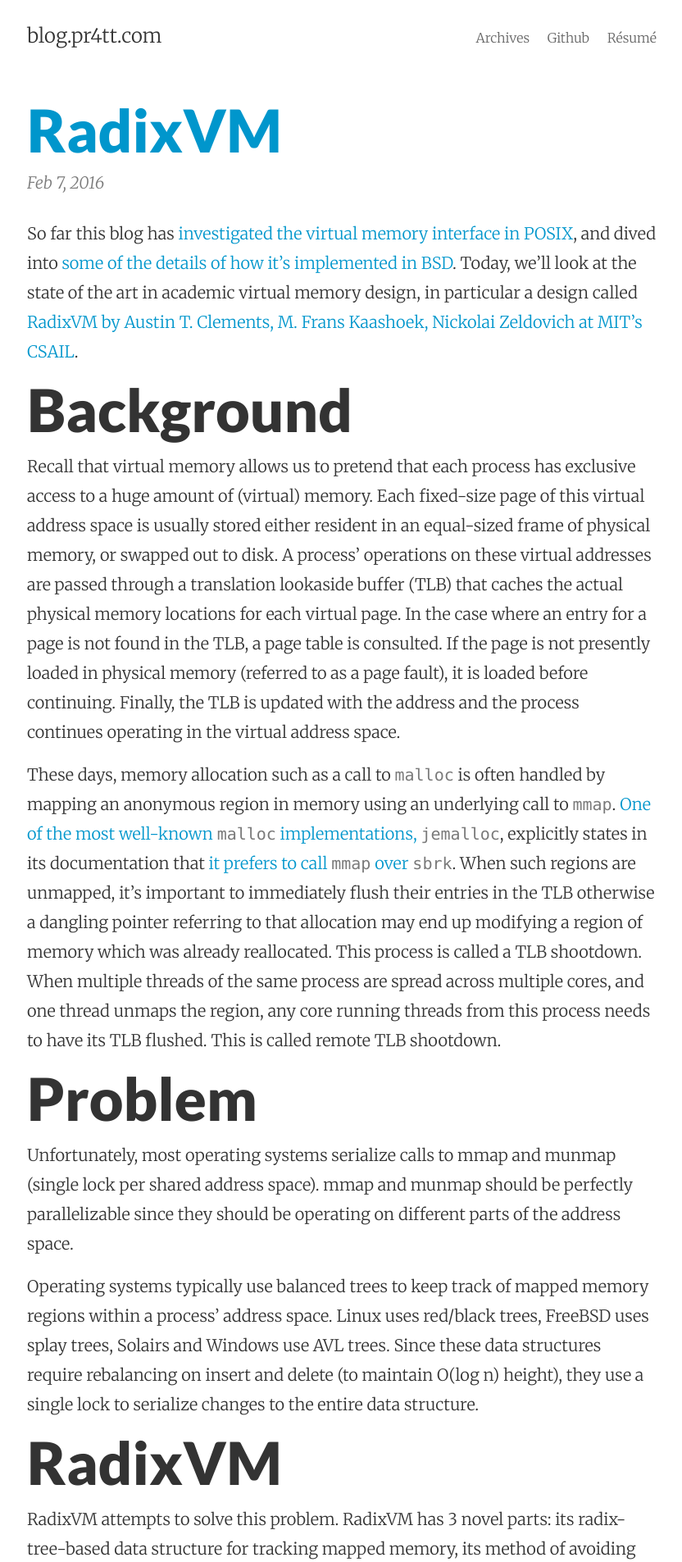
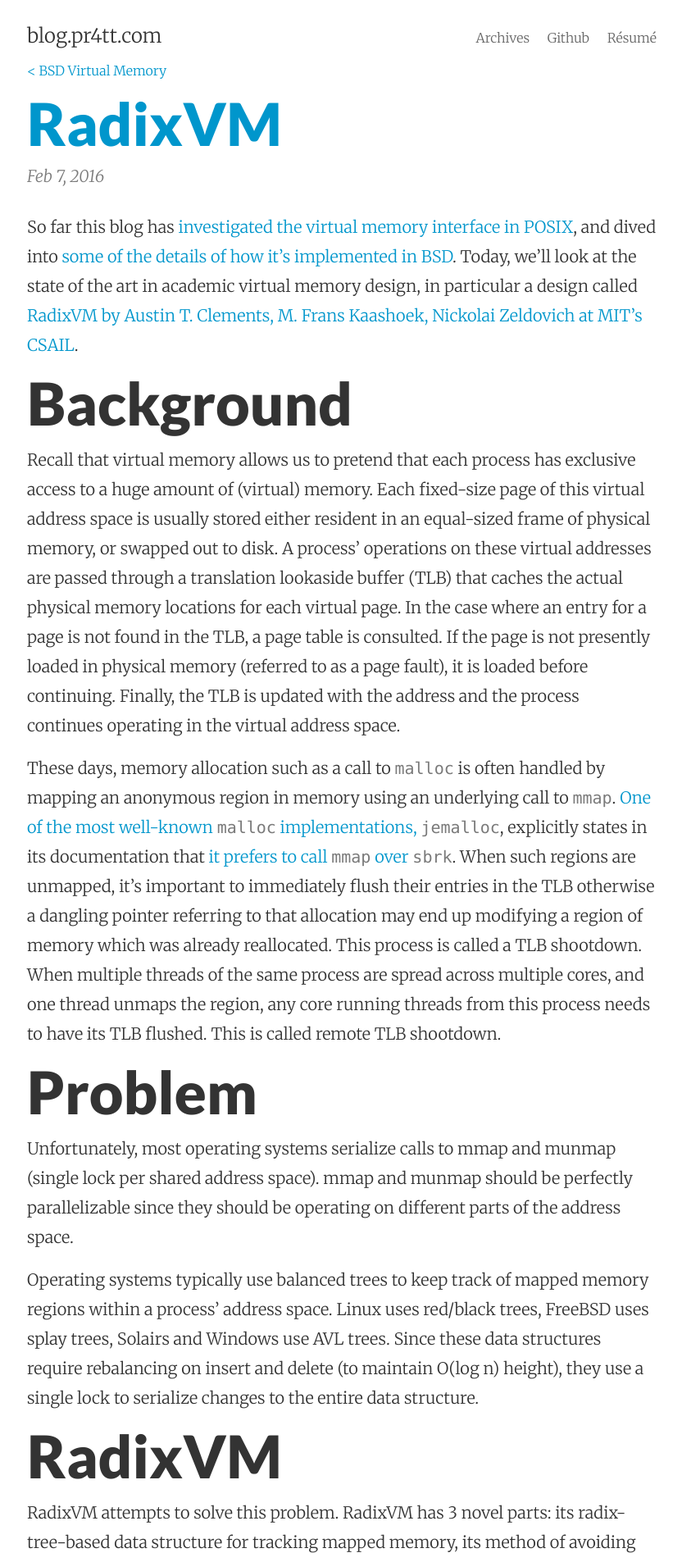
Before and after one commit to spratt/spratt.github.io, a Jekyll site: the page built from index.html, in a window 1280 px wide. Shown: the top 1905 px of the page at 82% size, without its empty margins (223-1055 px from the left). Built offline with Jekyll 4.4.1, drawn with Linux system fonts in a browser that asks for light colours; the list of posts is cut into pages by our own code.

Commit message:
Added prev/next links

```diff
--- a/_includes/post_detail.html
+++ b/_includes/post_detail.html
@@ -1,3 +1,11 @@
+<nav class="prev-next">
+  {% if post.previous.url %}<a class="prev" href="{{ post.previous.url }}">&lt; {{ post.previous.title }}</a>
+  {% else %}
+  <a class="prev"></a>
+  {% endif %}
+  {% if post.next.url %}<a class="next" href="{{ post.next.url }}">{{ post.next.title }} &gt;</a>{% endif %}
+</nav>
+
 <div class="post-header mb2">
   <a href="{{ post.url }}">
     <h1 class="py2">{% if page.title %}{{ page.title }}{% else %}{{ post.title }}{% endif %}</h1>
@@ -8,3 +16,11 @@
 <article class="post-content">
   {{ content }}
 </article>
+
+<nav class="prev-next">
+  {% if post.previous.url %}<a class="prev" href="{{ post.previous.url }}">&lt; {{ post.previous.title }}</a>
+  {% else %}
+  <a class="prev"></a>
+  {% endif %}
+  {% if post.next.url %}<a class="next" href="{{ post.next.url }}">{{ post.next.title }} &gt;</a>{% endif %}
+</nav>
--- a/css/basscss.css
+++ b/css/basscss.css
@@ -365,7 +365,7 @@ strong, .bold {
 
 @media screen and (min-width: 48em) and (max-width: 64em) {
   .p-responsive {
-    padding: 3rem;
+      padding: 0 3rem;
   }
 
   .px-responsive {
@@ -380,7 +380,7 @@ strong, .bold {
 }
 @media screen and (min-width: 64em) {
   .p-responsive {
-    padding: 4rem;
+      padding: 0 4rem;
   }
 
   .px-responsive {
--- a/css/pixyll.css
+++ b/css/pixyll.css
@@ -12,6 +12,24 @@
   MIT License http://opensource.org/licenses/MIT
 
 */
+
+nav.prev-next {
+    font-size: 16px;
+    display: block;
+    width: auto;
+    overflow: hidden;
+}
+
+nav.prev-next a {
+    display: block;
+    width: 50%;
+    float: left;
+    margin: 1em 0;
+}
+
+a.next {
+    text-align: right;
+}
 
 body {
   font-family: "Merriweather", "PT Serif", Georgia, "Times New Roman", serif;
```
